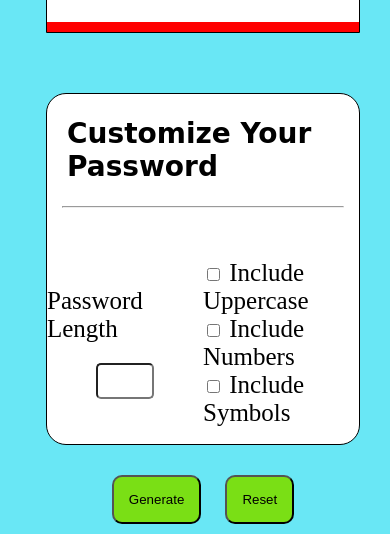
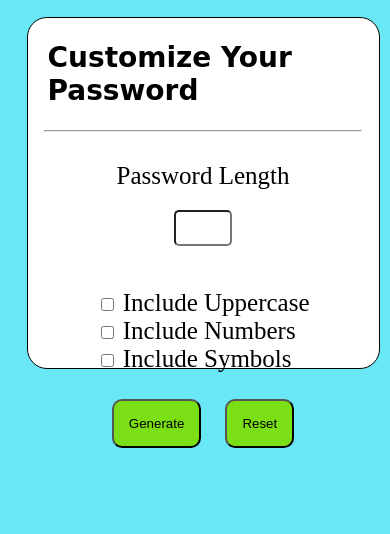
Before and after one commit to Souptikpatra/Password-Generator, a plain HTML site: page index.html in a window 390 px wide. Shown: the part 346-880 px from the top of the page. Drawn offline with Linux system fonts and the light colour scheme.

Commit message:
Added mediaQuery for mobile screen

```diff
--- a/style.css
+++ b/style.css
@@ -115,3 +115,35 @@ body{
 .btm-btn:hover{
     background-color: chartreuse
 }
+
+
+
+@media (max-width: 768px) {
+    body {
+        flex-direction: column;
+    }
+    #container {
+        width: 90%;
+        height: auto;
+    }
+    #output-box {
+        width: 100%;
+    }
+    #customize-box {
+        width: 100%;
+        margin-top: 20px;
+    }
+    #customize-container {
+        grid-template-columns: 1fr;
+        grid-template-rows: auto auto;
+        grid-template-areas:
+            "left"
+            "right";
+    }
+    #length-selector, #custom-option {
+        width: 100%;
+    }
+    #copy-btn {
+        width: 30%;
+    }
+}
```
